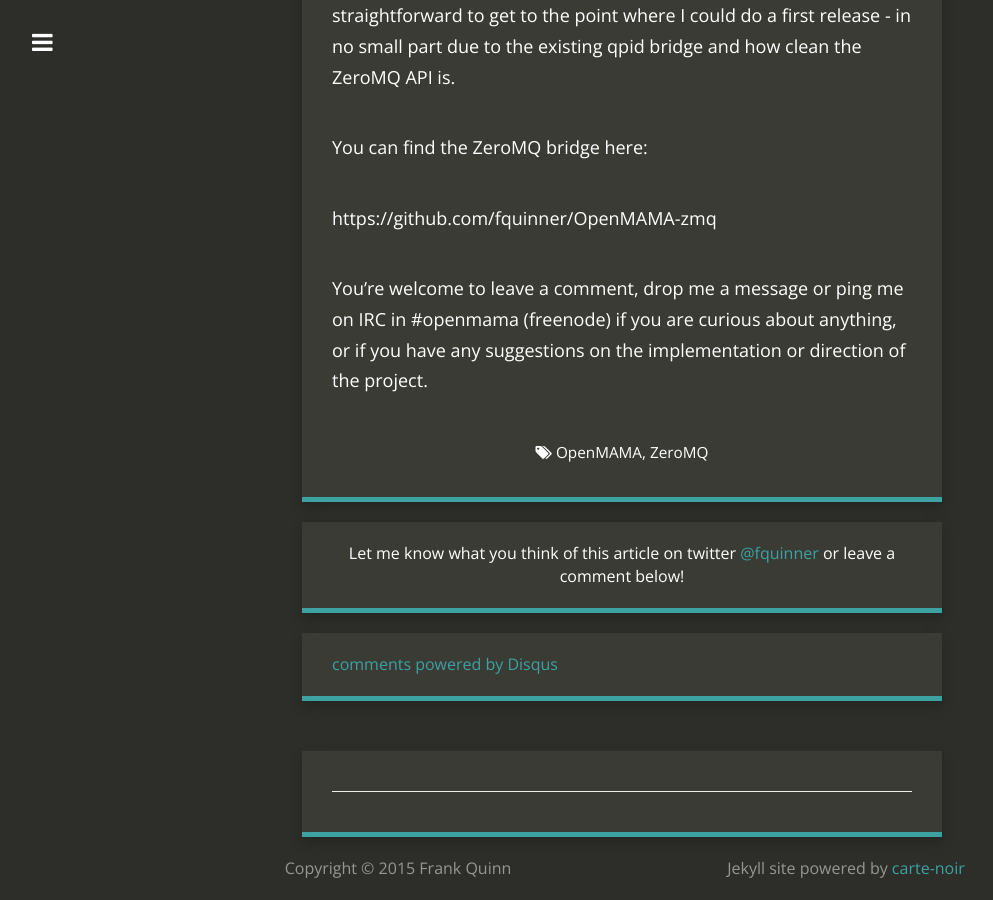
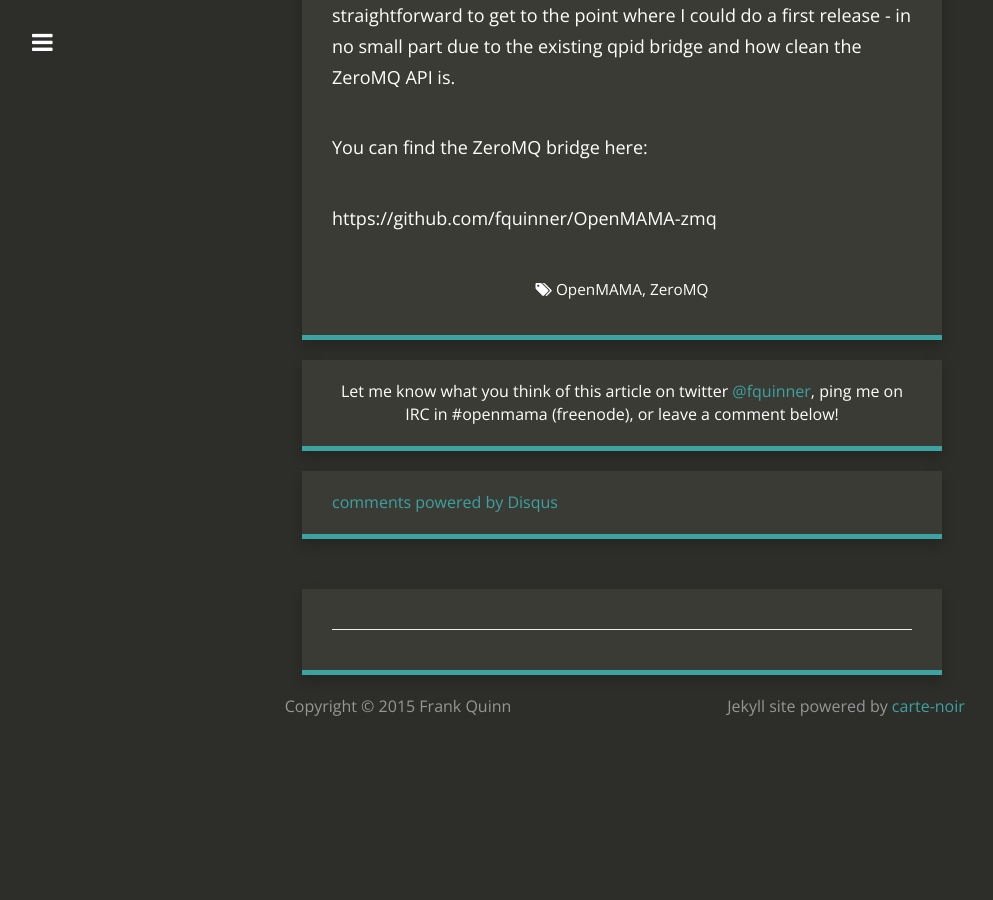
Before and after one commit to fquinner/fquinner.github.io, a Jekyll site: the page built from _posts/2015-09-13-so-it-begins.md, in a window 1280 px wide and 900 px high, scrolled down 3509 px. Shown: the whole window, without its empty margins (18-1011 px from the left). Built offline with Jekyll 4.4.1, drawn with Linux system fonts in a browser that asks for light colours; nearby versions of some CDN libraries; Markdown is read by kramdown in place of the engine named in the settings; comment, search, counter and statistics services are not loaded; after the commit the page ends 4246 px from its top, so only the background shows below that.

Commit message:
Changed footnote for contact

```diff
--- a/_layouts/post.html
+++ b/_layouts/post.html
@@ -74,7 +74,7 @@
       </div>
 
       <div class="content-panel feedback">
-        Let me know what you think of this article on twitter <a href="http://www.twitter.com/{{ site.twitter_username }}">@{{ site.twitter_username }}</a> or leave a comment below!
+        Let me know what you think of this article on twitter <a href="http://www.twitter.com/{{ site.twitter_username }}">@{{ site.twitter_username }}</a>, ping me on IRC in #openmama (freenode), or leave a comment below!
       </div>
 
       {% if site.disqus_account %}
--- a/_posts/2015-09-13-so-it-begins.md
+++ b/_posts/2015-09-13-so-it-begins.md
@@ -104,7 +104,3 @@
 You can find the ZeroMQ bridge here:
 
 https://github.com/fquinner/OpenMAMA-zmq
-
-You’re welcome to leave a comment, drop me a message or ping me on IRC in #openmama
-(freenode) if you are curious about anything, or if you have any suggestions on the
-implementation or direction of the project.
```
